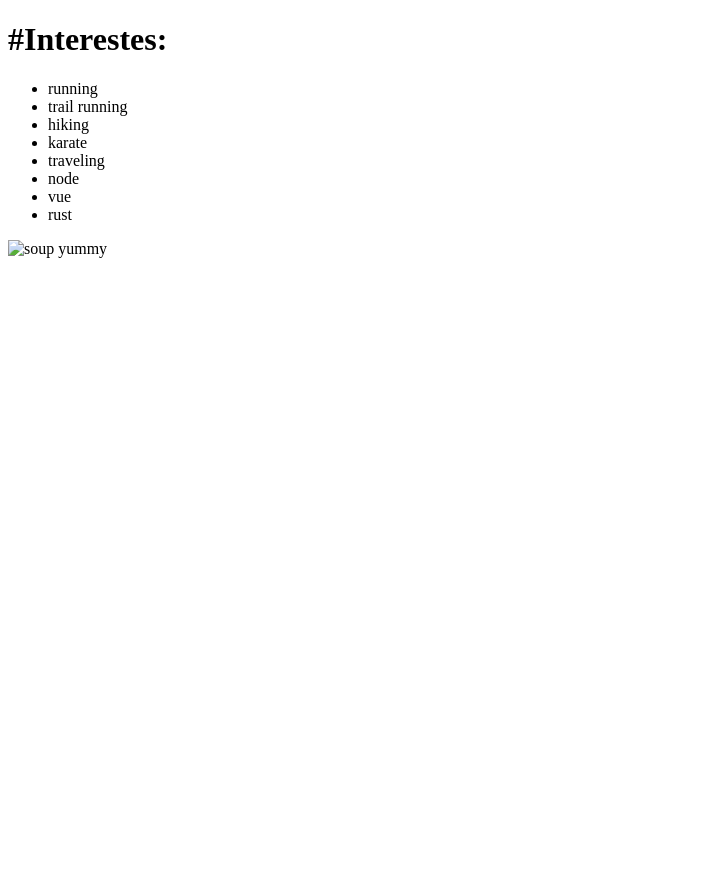
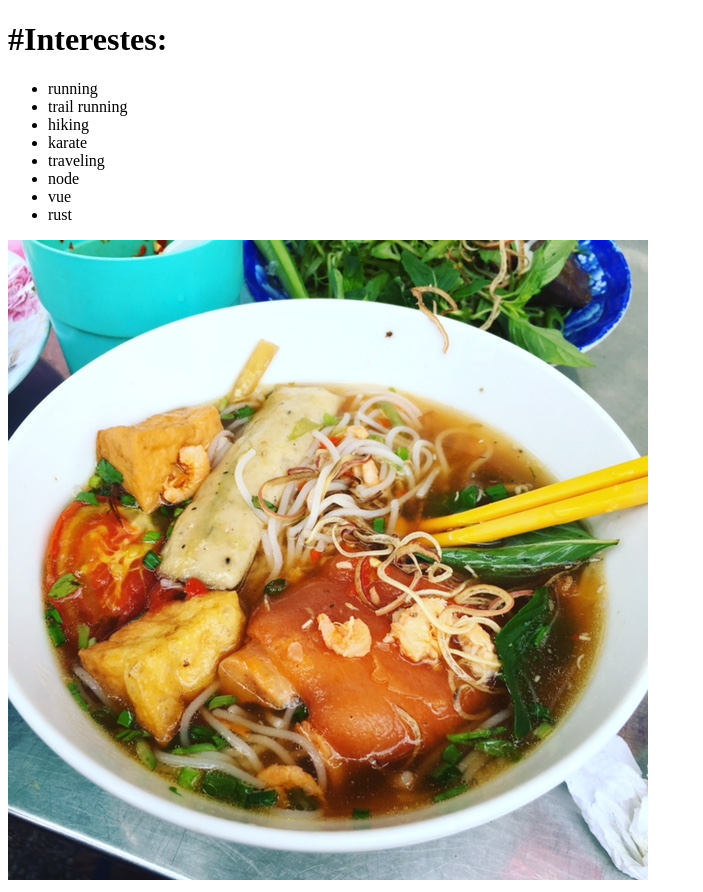
Before and after one commit to cesarsaenz/cesarsaenz.github.io, a plain HTML site: page index.html in a window 1280 px wide. Shown: the whole page, without its empty margins (0-703 px from the left). Before the commit the page ends 800 px from the top, so only its background shows below. Drawn offline with Linux system fonts and the light colour scheme.

Commit message:
fixed path on image on homepage

```diff
--- a/index.html
+++ b/index.html
@@ -22,7 +22,7 @@
     <li>rust</li>
   </ul>
 
-  <img src="soup.JPG" alt="soup yummy" >
+  <img src="images/soup.JPG" alt="soup yummy" >
 
 
 </body>
```
